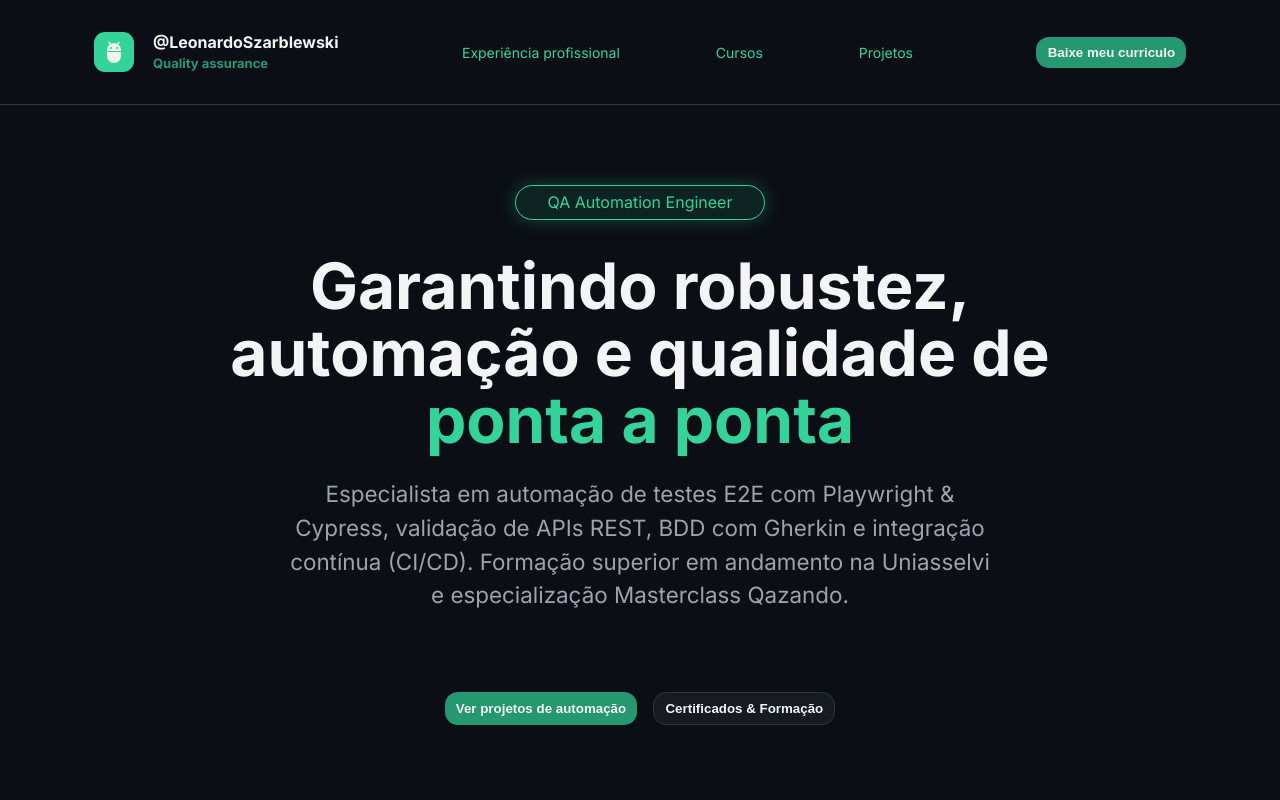
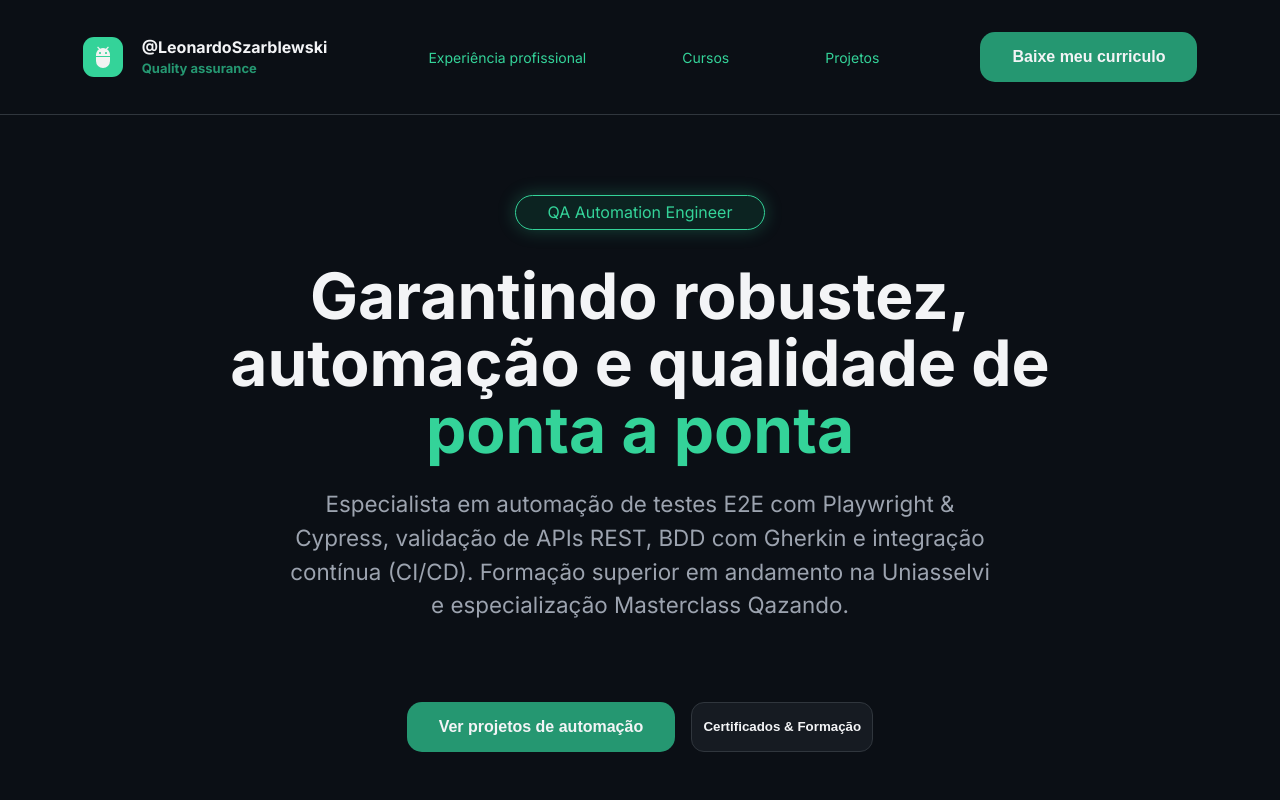
Before and after one commit to leonardoSzarblewski/portfolio, a React (Vite) app: page / in a window 1280 px wide. Shown: the top 800 px of the page. Built offline with nearby package versions, Linux system fonts and the light colour scheme.

Commit message:
update Button component styles: adjust padding and border-radius for improved appearance

```diff
--- a/src/components/Button.modules.css
+++ b/src/components/Button.modules.css
@@ -2,14 +2,15 @@
   color: var(--text-main);
   background-color: var(--primary);
   border: none;
-  padding: 0.5rem 0.7rem;
-  border-radius: 13px;
+  border-radius: 15px;
   font-weight: 800;
   cursor: pointer;
   transition:
     background-color 0.2s ease,
     box-shadow 0.2s ease,
     transform 0.2s ease;
+  font-size: 1rem;
+  padding: 1rem 2rem;
 }
 
 .btn:hover {
```
